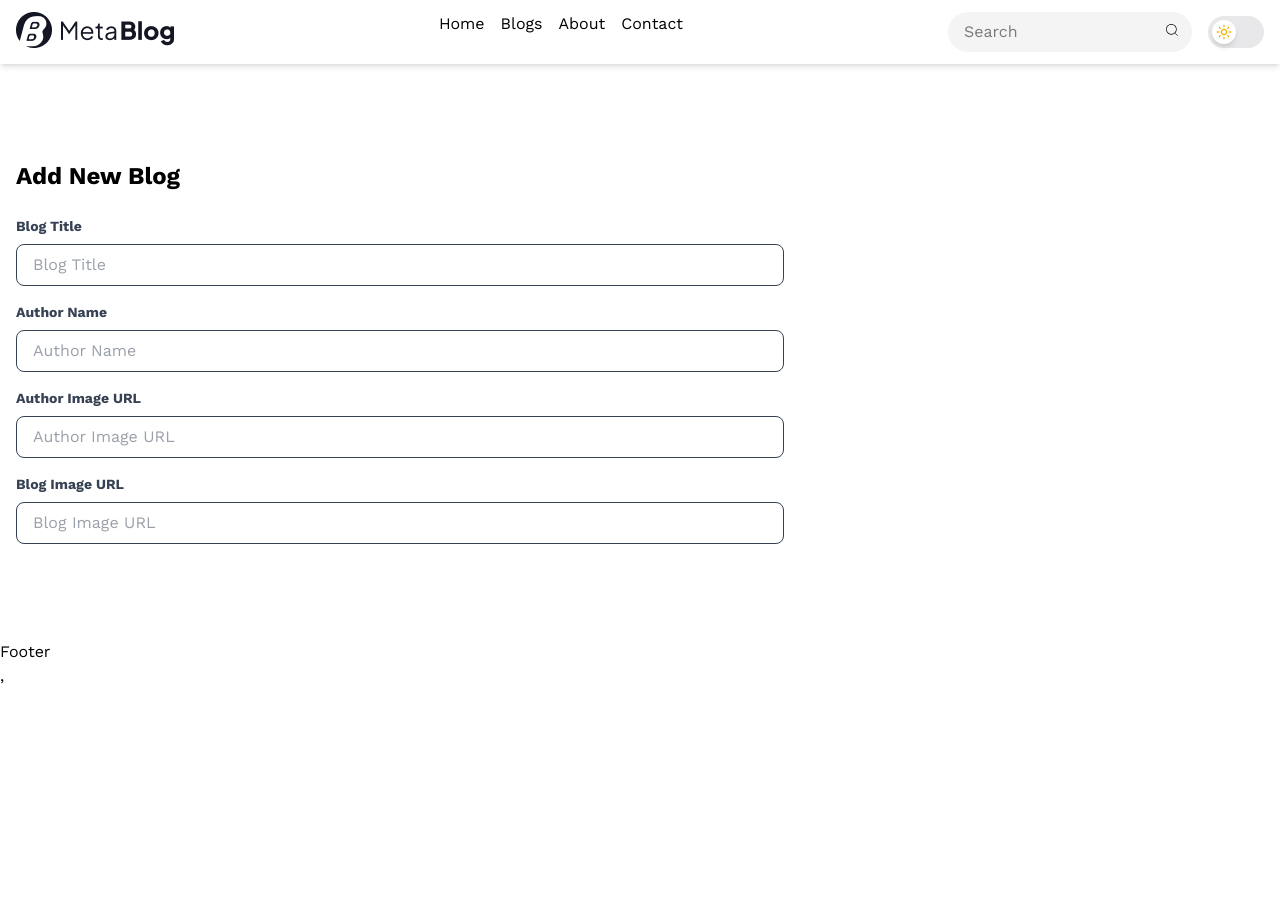
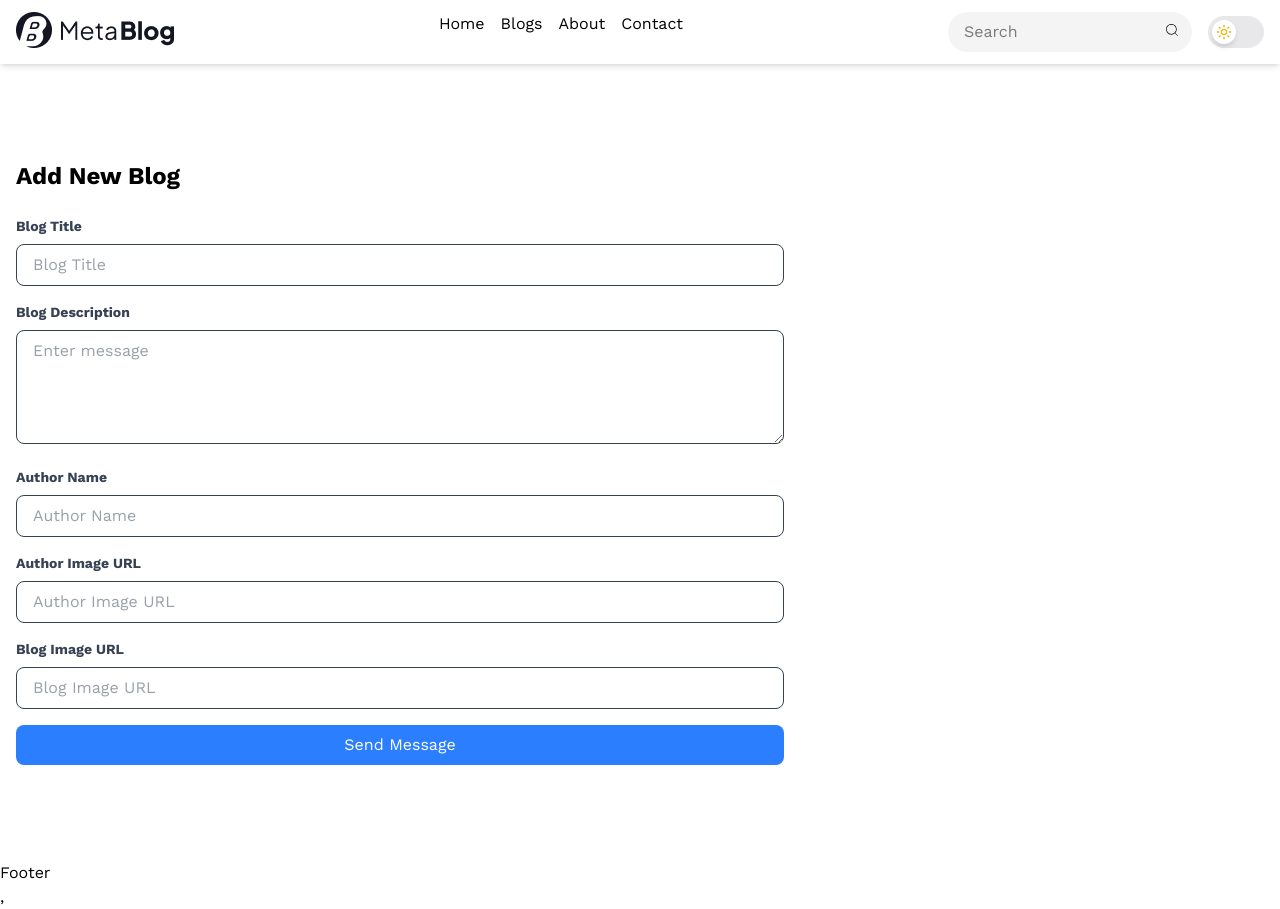
Before and after one commit to Uttamdevsharma/my-blog, a React (Vite) app in the folder frontend/: page /add-blog in a window 1280 px wide. Before the commit the page ends 800 px from the top, so only its background shows below. Built offline with nearby package versions, Linux system fonts and the light colour scheme; a web font is replaced by a local one.

Commit message:
feat : add blog form success

```diff
--- a/frontend/src/pages/blogs/addBlog/AddBlog.jsx
+++ b/frontend/src/pages/blogs/addBlog/AddBlog.jsx
@@ -1,5 +1,6 @@
 import React from 'react'
 import InputField from './InputField'
+import TextAreaField from './TextAreaField'
 
 const AddBlog = () => {
   return (
@@ -16,7 +17,12 @@ const AddBlog = () => {
         placeholder="Blog Title"
         />
         {/* text area */}
-
+        <TextAreaField
+        Label="Blog Description"
+        id="description"
+        type ="text"
+        placeholder="Blog Description"
+        />
 
 
 
@@ -39,6 +45,11 @@ const AddBlog = () => {
         type='url'
         placeholder="Blog Image URL"
         />
+
+        <button
+        type='submit'
+        className='w-full max-w-3xl bg-blue-500 text-white py-2 px-4 rounded-lg hover:bg-blue-700 focus:outline-none focus:ring-2 focus:ring-blue-500 focus:ring-opacity-50'
+        >Send Message</button>
     </div>
   )
 }
--- a/frontend/src/pages/blogs/addBlog/TextAreaField.jsx
+++ b/frontend/src/pages/blogs/addBlog/TextAreaField.jsx
@@ -1,10 +1,10 @@
 import React from 'react'
 
-const TextAreaField = () => {
+const TextAreaField = ({Label,id,type,placeholder}) => {
   return (
-    <div>
-        <label htmlFor="message" className='block text-gray-700 text-sm font-bold mb-2'> Message</label>
-        <textarea rows="4" className='w-full px-4 py-2 border rounded-lg text-gray-700 focus:outline-none focus-ring-2 focus:ring-blue-500' placeholder='Enter message'>
+    <div className='max-w-3xl'>
+        <label htmlFor="message" className='block text-gray-700 text-sm font-bold mb-2'> {Label}</label>
+        <textarea rows="4" id={id} type={type} placeholder={placeholder} className='w-full px-4 py-2 border rounded-lg text-gray-700 focus:outline-none focus:ring-1 focus:ring-blue-500' placeholder='Enter message'>
         </textarea>
     </div>
   )
```
